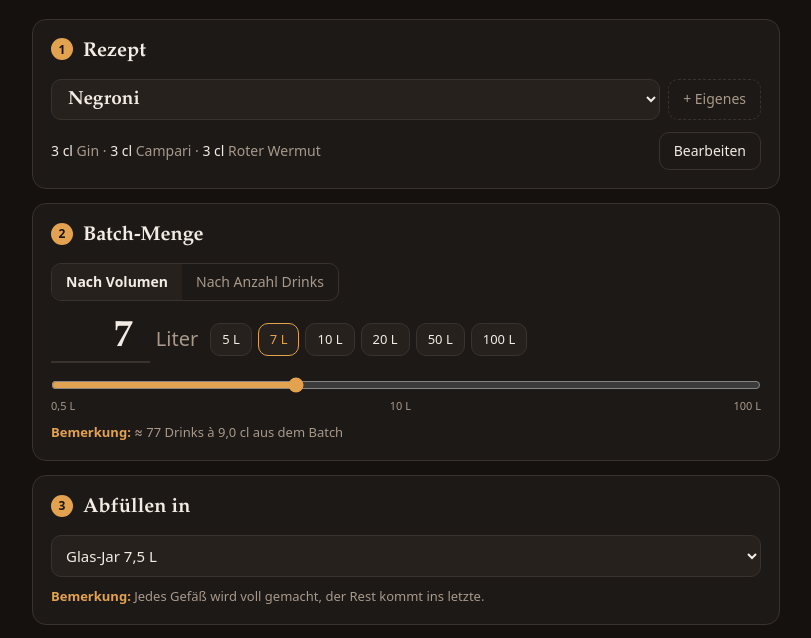
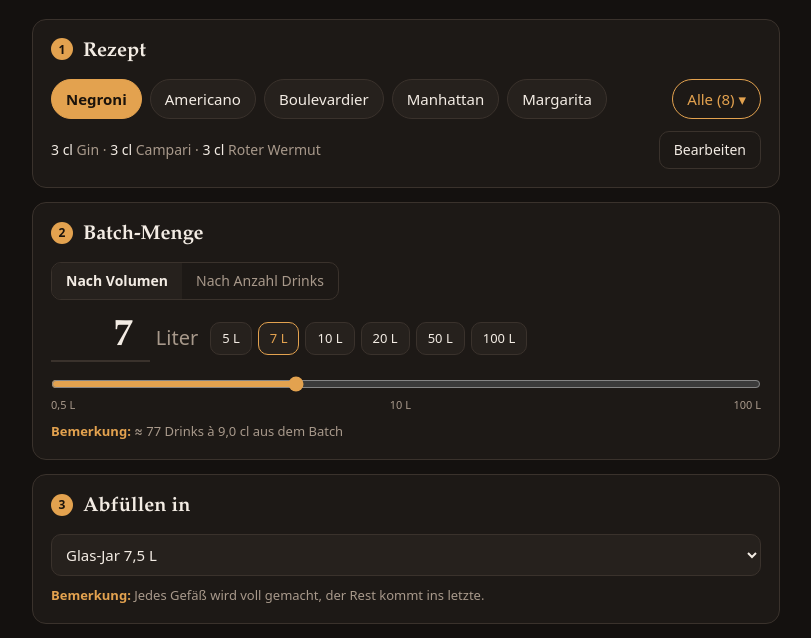
Before and after one commit to LucaGiona/pre-batch-cocktails, a plain HTML site: page index.html in a window 1280 px wide. Shown: the part 101-739 px from the top of the page, without its empty margins (234-1045 px from the left). Drawn offline with Linux system fonts and the light colour scheme.

Commit message:
Pick recipes from alphabetical chips with expandable index
- Collapsed: selected recipe first, then the rest A-Z in one row
- Expanded: all recipes grouped by first letter, umlauts count as base letter
- Replaces the dropdown; logic in js/views/recipe-picker.js

```diff
--- a/css/style.css
+++ b/css/style.css
@@ -18,9 +18,17 @@
   section.card{background:var(--surface);border:1px solid var(--line);border-radius:var(--radius);padding:18px;margin-bottom:14px}
   h2{font-family:var(--serif);font-weight:600;font-size:20px;margin:0 0 12px;display:flex;align-items:baseline;gap:10px}
   h2 .n{font-family:var(--sans);font-size:12px;color:var(--accent-ink);background:var(--accent);border-radius:999px;width:22px;height:22px;display:inline-grid;place-items:center;flex:none;transform:translateY(-2px)}
-  .recipe-pick{display:flex;gap:8px;align-items:stretch}
-  .recipe-pick select{flex:1;min-width:0;font-family:var(--serif);font-size:19px;font-weight:600;padding:9px 12px}
-  .recipe-pick .btn{flex:none;border-style:dashed;color:var(--muted);background:transparent;white-space:nowrap}
+  /* Rezept-Chips: eine Reihe, „Alle“ klappt auf */
+  .recipe-chips{display:flex;gap:8px;align-items:flex-start}
+  .chips-wrap{flex:1;min-width:0;display:flex;flex-wrap:wrap;gap:8px}
+  .chips-wrap[data-open="0"]{max-height:40px;overflow:hidden}
+  .chip{flex:none;border:1px solid var(--line);background:var(--surface-2);color:var(--text);padding:8px 14px;border-radius:999px;font-size:15px;line-height:22px;white-space:nowrap}
+  .chip[aria-pressed="true"]{background:var(--accent);color:var(--accent-ink);border-color:var(--accent);font-weight:600}
+  .chip.add{border-style:dashed;color:var(--muted);background:transparent}
+  .chip.more{background:transparent;color:var(--accent);border-color:var(--accent)}
+  .chip-letter{flex:none;width:18px;margin-right:-4px;font-family:var(--serif);font-size:18px;font-weight:600;color:var(--accent);text-align:center}
+  .chip-group{flex:none;display:inline-flex;align-items:center;gap:8px}
+  .chips-wrap[data-open="1"] .chip-group:not(:first-child){margin-left:6px}
   .recipe-line{display:flex;justify-content:space-between;align-items:center;gap:10px;margin-top:12px;color:var(--muted);font-size:14px}
   .recipe-line b{color:var(--text);font-weight:500}
   button{font:inherit;cursor:pointer}
--- a/index.html
+++ b/index.html
@@ -27,9 +27,9 @@
 
   <section class="card" id="step1">
     <h2><span class="n">1</span>Rezept</h2>
-    <div class="recipe-pick">
-      <select id="recipeSel" aria-label="Rezept"></select>
-      <button class="btn" id="addRecipe">+ Eigenes</button>
+    <div class="recipe-chips">
+      <div class="chips-wrap" id="chipsWrap" role="toolbar" aria-label="Rezepte" data-open="0"></div>
+      <button class="chip more" id="chipsMore" aria-expanded="false" hidden></button>
     </div>
     <div class="recipe-line">
       <span id="recipeSpec"></span>
--- a/js/main.js
+++ b/js/main.js
@@ -6,6 +6,7 @@ import { loadRecipes, loadState, save, defaultRecipes } from './storage.js';
 import { compute, batchText } from './calc.js';
 import { renderResult } from './views/result.js';
 import { openEditor, initEditor } from './views/editor.js';
+import { renderRecipePicker, initRecipePicker } from './views/recipe-picker.js';
 
 let recipes = loadRecipes();
 const state = loadState();
@@ -28,13 +29,8 @@ if (!CONTAINERS.some(c => c.l === +state.jarL)) state.jarL = 7.5;
 
 /* ---------- Zeichnen ---------- */
 
-// Rezepte als Auswahlliste, nach ABC (deutsch: Ä bei A, Groß/klein egal)
-const byName = (a, b) => a.name.localeCompare(b.name, 'de', { sensitivity: 'base' });
-
 function renderRecipePick() {
-  $('#recipeSel').innerHTML = [...recipes].sort(byName).map(r =>
-    `<option value="${esc(r.id)}"${r.id === state.currentId ? ' selected' : ''}>${esc(r.name)}</option>`
-  ).join('');
+  renderRecipePicker(recipes, state.currentId);
 
   const r = current();
   $('#recipeSpec').innerHTML = r ? r.ings.filter(i => i.name).map(i =>
@@ -75,8 +71,10 @@ function renderAll() {
 const setVol = v => { v = num(v); if (v) state.targetL = Math.min(MAX_L, Math.max(0.5, Math.round(v * 10) / 10)); };
 const setCount = v => { v = Math.round(num(v)); state.count = Math.max(1, v); };
 
-$('#recipeSel').addEventListener('change', e => { state.currentId = e.target.value; renderAll(); });
-$('#addRecipe').addEventListener('click', () => openEditor(null));
+initRecipePicker({
+  onSelect(id) { state.currentId = id; renderAll(); },
+  onAdd() { openEditor(null); },
+});
 $('#editBtn').addEventListener('click', () => openEditor(current()));
 
 // Umschalten Volumen ↔ Anzahl: den anderen Wert passend mitnehmen
--- /dev/null
+++ b/js/views/recipe-picker.js
@@ -0,0 +1,81 @@
+// Rezeptauswahl als Chips nach ABC: eine Reihe sichtbar, „Alle (n) ▾“ klappt den Rest auf.
+// Eingeklappt: das gewählte Rezept ganz vorne, danach die übrigen nach ABC.
+// Aufgeklappt: alle Rezepte, vor jeder Gruppe ein Buchstabe (Ä zählt zu A).
+
+import { $, esc } from '../utils.js';
+
+let open = false;
+let last = { recipes: [], currentId: null };
+let handlers = { onSelect: () => {}, onAdd: () => {} };
+
+const byName = (a, b) => a.name.localeCompare(b.name, 'de', { sensitivity: 'base' });
+
+// Erster Buchstabe ohne Akzente: „Äpfel Sour“ → A, „1:1 Sour“ → #
+const letterOf = name => {
+  const c = name.trim().charAt(0).normalize('NFD').replace(/\p{M}/gu, '').toUpperCase();
+  return /[A-Z]/.test(c) ? c : '#';
+};
+
+const chip = (r, currentId) =>
+  `<button class="chip" data-id="${esc(r.id)}" aria-pressed="${r.id === currentId}">${esc(r.name)}</button>`;
+
+// Chips, die nicht in der ersten Reihe stehen (nur eingeklappt relevant)
+function hiddenChips(wrap) {
+  const chips = [...wrap.querySelectorAll('.chip')];
+  if (!chips.length) return [];
+  const top = chips[0].offsetTop;
+  return chips.filter(el => el.offsetTop > top + 2);
+}
+
+function draw(list, currentId) {
+  const wrap = $('#chipsWrap');
+  wrap.dataset.open = open ? '1' : '0';
+  let prev = '';
+  wrap.innerHTML = list.map(r => {
+    const L = letterOf(r.name);
+    const first = open && L !== prev;
+    prev = L;
+    // Buchstabe und erstes Rezept der Gruppe bleiben zusammen (kein Umbruch dazwischen)
+    return first
+      ? `<span class="chip-group"><span class="chip-letter" aria-hidden="true">${L}</span>${chip(r, currentId)}</span>`
+      : chip(r, currentId);
+  }).join('') + '<button class="chip add" data-add>+ Eigenes</button>';
+}
+
+export function renderRecipePicker(recipes, currentId) {
+  last = { recipes, currentId };
+  const sorted = [...recipes].sort(byName);
+  const wrap = $('#chipsWrap');
+  const more = $('#chipsMore');
+
+  more.hidden = false;                  // Knopf braucht Platz – vor dem Messen einblenden
+  more.textContent = open ? 'Weniger ▴' : `Alle (${recipes.length}) ▾`;
+  const selected = sorted.find(r => r.id === currentId);
+  const list = open || !selected ? sorted : [selected, ...sorted.filter(r => r !== selected)];
+  draw(list, currentId);
+
+  const anyHidden = open || hiddenChips(wrap).length > 0;
+  more.hidden = !anyHidden;
+  more.setAttribute('aria-expanded', open);
+}
+
+export function initRecipePicker(h) {
+  handlers = h;
+  $('#chipsWrap').addEventListener('click', e => {
+    const b = e.target.closest('.chip');
+    if (!b) return;
+    open = false;                       // nach der Wahl wieder einklappen
+    if (b.hasAttribute('data-add')) return handlers.onAdd();
+    handlers.onSelect(b.dataset.id);
+  });
+  $('#chipsMore').addEventListener('click', () => {
+    open = !open;
+    renderRecipePicker(last.recipes, last.currentId);
+  });
+  // Bei anderer Fensterbreite passen mehr oder weniger Chips in die Reihe
+  let t;
+  addEventListener('resize', () => {
+    clearTimeout(t);
+    t = setTimeout(() => renderRecipePicker(last.recipes, last.currentId), 120);
+  });
+}
--- a/sw.js
+++ b/sw.js
@@ -6,7 +6,7 @@
 // installiert die neue Version im Hintergrund und nimmt sie beim nächsten Öffnen.
 // Ohne VERSION zu erhöhen, sieht niemand die Änderungen!
 
-const VERSION = 'v12';
+const VERSION = 'v15';
 const SHELL = `prebatch-shell-${VERSION}`;
 
 const SHELL_FILES = [
@@ -22,6 +22,7 @@ const SHELL_FILES = [
   'js/views/result.js',
   'js/views/editor.js',
   'js/views/graphics.js',
+  'js/views/recipe-picker.js',
 ];
 
 // Schön, aber nicht nötig: Fehlt eine davon, läuft die App trotzdem offline
```
